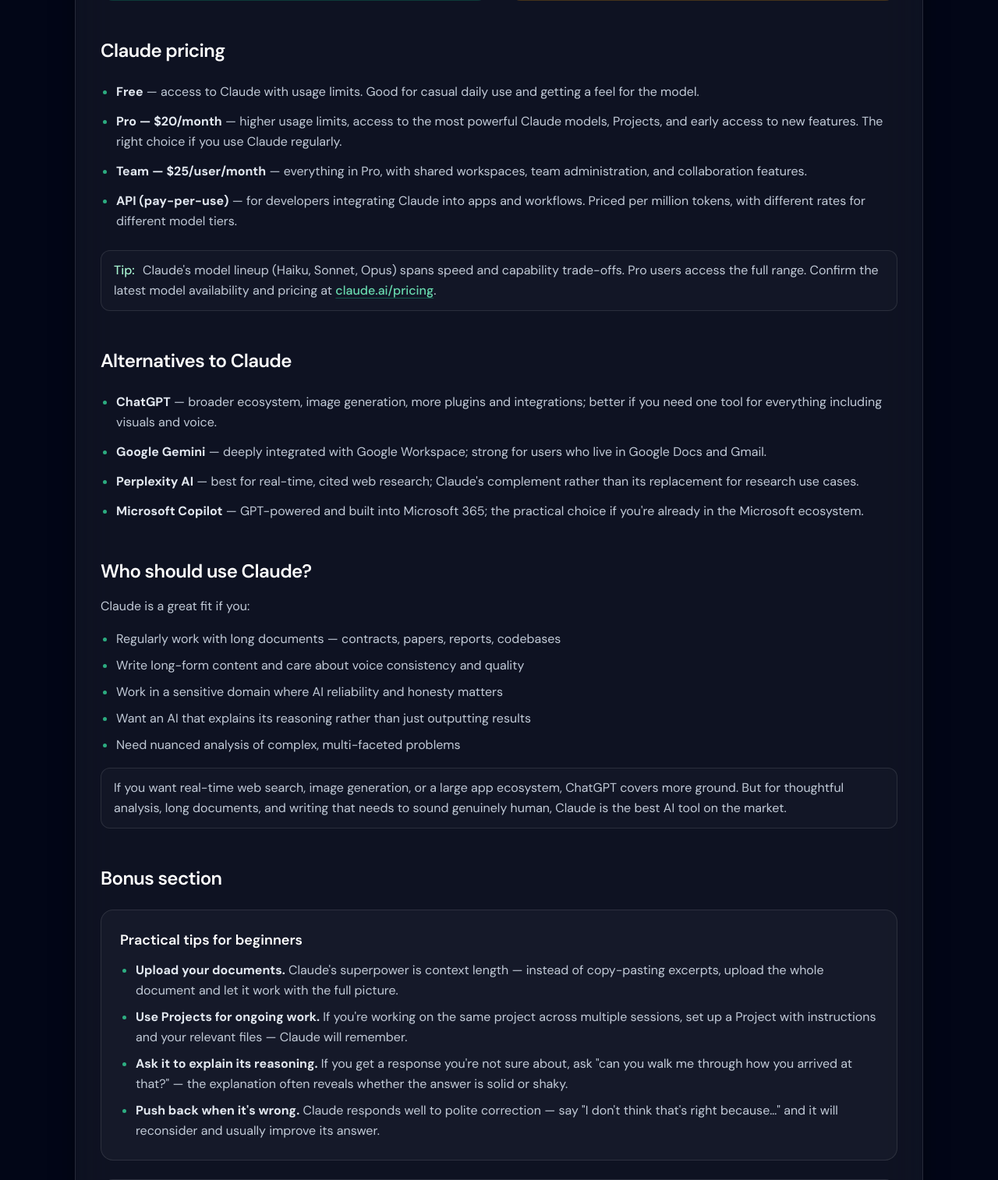
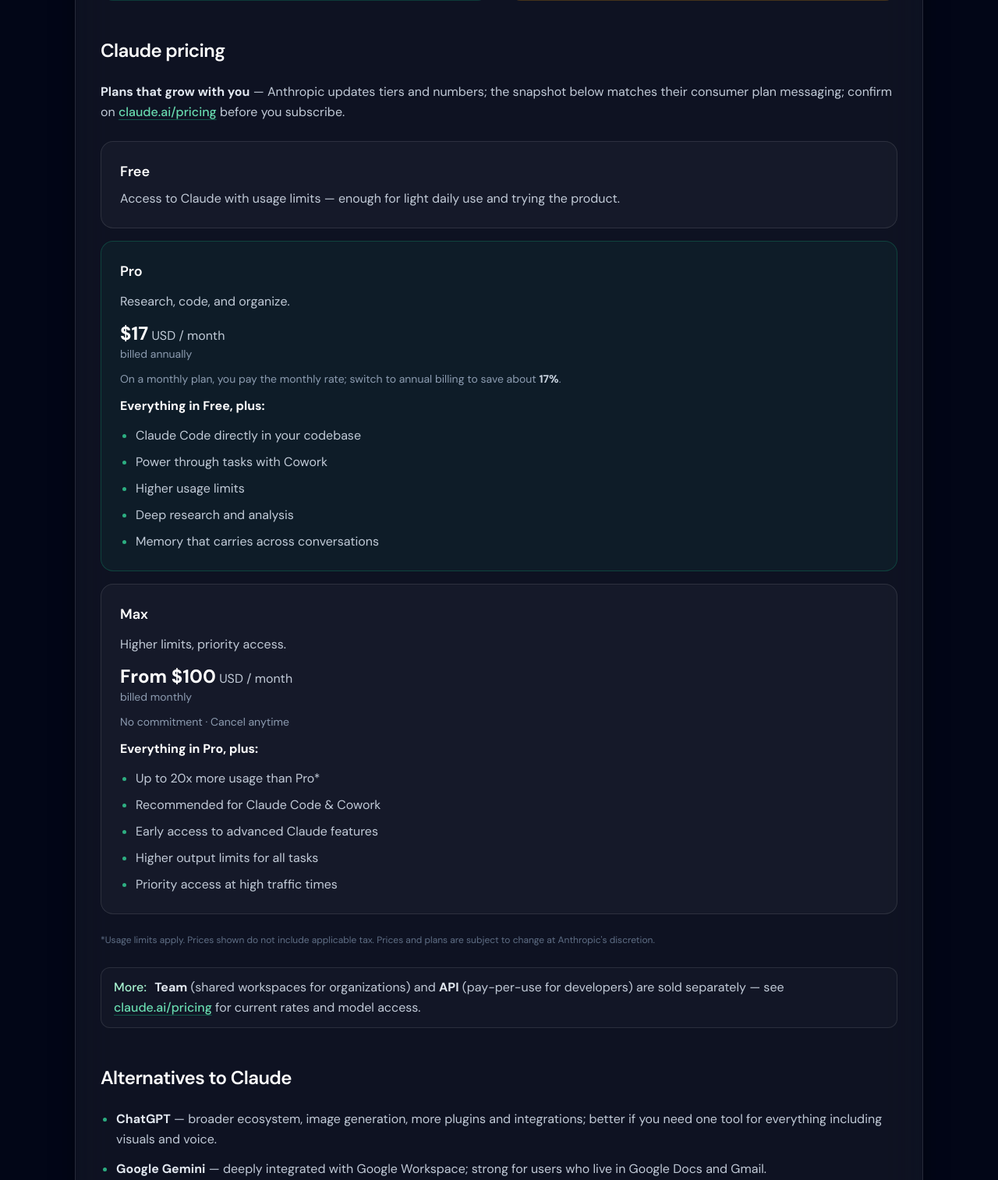
Before and after one commit to abhishekgoyal-a11y/DevShelfs, a Django app: page /ai-tools/claude-ai in a window 1280 px wide. Shown: the part 3969-5483 px from the top of the page at 78% size. Run offline with Django 5.2, Linux system fonts and the light colour scheme; some libraries are stand-ins or nearby versions.

Commit message:
List all tools per category on AI tools index; expand Claude pricing
- ai_tools: show full category lists (remove :3 slice); clarify intro copy
- claude_ai: card layout for Free, Pro (/mo annual), Max (from /mo)

Made-with: Cursor

```diff
--- a/web/templates/web/ai_tools.html
+++ b/web/templates/web/ai_tools.html
@@ -22,7 +22,7 @@
           AI tools
         </h1>
         <p class="mt-4 max-w-2xl text-sm leading-relaxed text-slate-200/80 sm:text-base">
-          Grouped by category — a short preview here; open a category for the full list.
+          Grouped by category — every tool in each group is listed here; open a category for a focused view of that group only.
         </p>
         <p class="mt-5 text-xs text-slate-400/90">
           Data source: <span class="font-mono text-slate-200/90">{{ data_source }}</span>
@@ -51,7 +51,7 @@
               </div>
             </div>
             <ul class="space-y-3">
-              {% for e in tools|slice:":3" %}
+              {% for e in tools %}
                 <li>{% include "web/partials/ai_tool_row.html" with tool=e only %}</li>
               {% endfor %}
             </ul>
--- a/web/templates/web/claude_ai.html
+++ b/web/templates/web/claude_ai.html
@@ -185,17 +185,59 @@
 
         <section class="space-y-6" aria-labelledby="pricing-heading">
           <h2 id="pricing-heading" class="text-xl font-semibold tracking-tight text-white sm:text-2xl">Claude pricing</h2>
-          <ul class="list-disc space-y-3 pl-5 marker:text-emerald-400/80">
-            <li><strong class="text-slate-200">Free</strong> — access to Claude with usage limits. Good for casual daily use and getting a feel for the model.</li>
-            <li><strong class="text-slate-200">Pro — $20/month</strong> — higher usage limits, access to the most powerful Claude models, Projects, and early access to new features. The right choice if you use Claude regularly.</li>
-            <li><strong class="text-slate-200">Team — $25/user/month</strong> — everything in Pro, with shared workspaces, team administration, and collaboration features.</li>
-            <li><strong class="text-slate-200">API (pay-per-use)</strong> — for developers integrating Claude into apps and workflows. Priced per million tokens, with different rates for different model tiers.</li>
-          </ul>
+          <p class="text-slate-300/95">
+            <strong class="text-slate-200">Plans that grow with you</strong> — Anthropic updates tiers and numbers;
+            the snapshot below matches their consumer plan messaging; confirm on
+            <a class="font-medium text-emerald-300/95 underline decoration-emerald-500/40 underline-offset-4 hover:text-emerald-200" href="https://claude.ai/pricing" target="_blank" rel="noopener noreferrer">claude.ai/pricing</a> before you subscribe.
+          </p>
+          <div class="space-y-4">
+            <div class="space-y-2 rounded-2xl border border-white/10 bg-white/[0.03] p-5 sm:p-6">
+              <h3 class="text-lg font-semibold text-white">Free</h3>
+              <p class="text-slate-300/95">Access to Claude with usage limits — enough for light daily use and trying the product.</p>
+            </div>
+            <div class="space-y-3 rounded-2xl border border-emerald-500/25 bg-emerald-500/[0.06] p-5 sm:p-6">
+              <h3 class="text-lg font-semibold text-white">Pro</h3>
+              <p class="text-slate-300/95">Research, code, and organize.</p>
+              <p class="text-slate-200/95">
+                <strong class="text-2xl text-white">$17</strong>
+                <span class="text-slate-300/95"> USD / month</span>
+                <span class="block text-sm text-slate-400/95">billed annually</span>
+              </p>
+              <p class="text-sm text-slate-400/95">On a monthly plan, you pay the monthly rate; switch to annual billing to save about <strong class="text-slate-300">17%</strong>.</p>
+              <p class="text-slate-200/90"><strong class="text-white">Everything in Free, plus:</strong></p>
+              <ul class="list-disc space-y-2 pl-5 text-slate-300/95 marker:text-emerald-400/80">
+                <li>Claude Code directly in your codebase</li>
+                <li>Power through tasks with Cowork</li>
+                <li>Higher usage limits</li>
+                <li>Deep research and analysis</li>
+                <li>Memory that carries across conversations</li>
+              </ul>
+            </div>
+            <div class="space-y-3 rounded-2xl border border-white/10 bg-white/[0.03] p-5 sm:p-6">
+              <h3 class="text-lg font-semibold text-white">Max</h3>
+              <p class="text-slate-300/95">Higher limits, priority access.</p>
+              <p class="text-slate-200/95">
+                <strong class="text-2xl text-white">From $100</strong>
+                <span class="text-slate-300/95"> USD / month</span>
+                <span class="block text-sm text-slate-400/95">billed monthly</span>
+              </p>
+              <p class="text-sm text-slate-400/95">No commitment · Cancel anytime</p>
+              <p class="text-slate-200/90"><strong class="text-white">Everything in Pro, plus:</strong></p>
+              <ul class="list-disc space-y-2 pl-5 text-slate-300/95 marker:text-emerald-400/80">
+                <li>Up to 20x more usage than Pro*</li>
+                <li>Recommended for Claude Code &amp; Cowork</li>
+                <li>Early access to advanced Claude features</li>
+                <li>Higher output limits for all tasks</li>
+                <li>Priority access at high traffic times</li>
+              </ul>
+            </div>
+          </div>
+          <p class="text-xs leading-relaxed text-slate-500/95">*Usage limits apply. Prices shown do not include applicable tax. Prices and plans are subject to change at Anthropic's discretion.</p>
           <p class="rounded-xl border border-white/10 bg-white/[0.02] px-4 py-3 text-slate-300/95">
-            <span class="mr-1.5 font-medium text-emerald-200" aria-hidden>Tip:</span>
-            Claude's model lineup (Haiku, Sonnet, Opus) spans speed and capability trade-offs. Pro users access
-            the full range. Confirm the latest model availability and pricing at
-            <a class="font-medium text-emerald-300/95 underline decoration-emerald-500/40 underline-offset-4 hover:text-emerald-200" href="https://claude.ai/pricing" target="_blank" rel="noopener noreferrer">claude.ai/pricing</a>.
+            <span class="mr-1.5 font-medium text-emerald-200" aria-hidden>More:</span>
+            <strong class="text-slate-200">Team</strong> (shared workspaces for organizations) and
+            <strong class="text-slate-200">API</strong> (pay-per-use for developers) are sold separately — see
+            <a class="font-medium text-emerald-300/95 underline decoration-emerald-500/40 underline-offset-4 hover:text-emerald-200" href="https://claude.ai/pricing" target="_blank" rel="noopener noreferrer">claude.ai/pricing</a> for current rates and model access.
           </p>
         </section>
 
```
